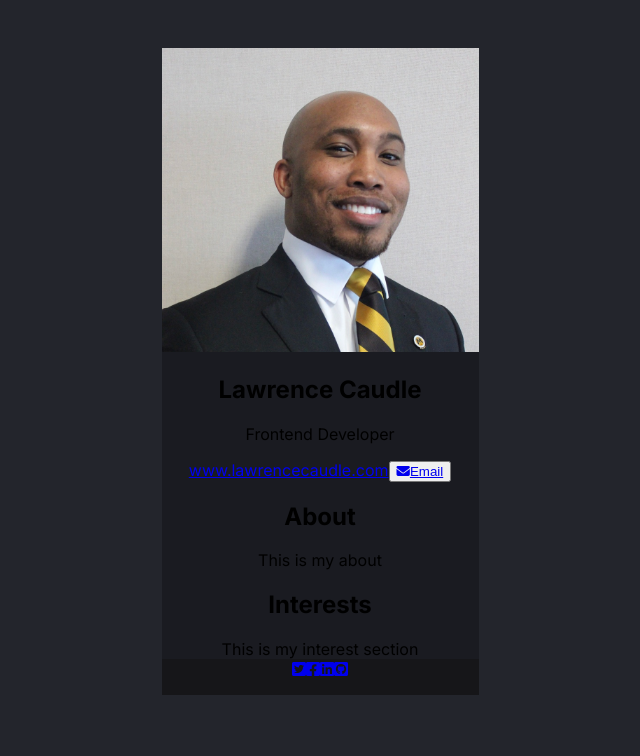
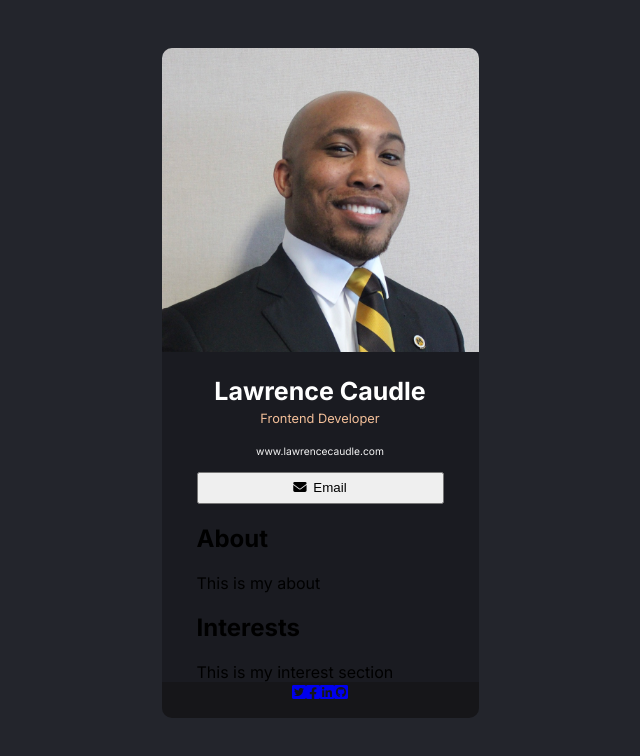
Before and after one commit to ltc870/digitalbusinesscard-react, a React (Vite) app: page / in a window 1280 px wide. Shown: the top 756 px of the page, without its empty margins (320-960 px from the left). Built offline with nearby package versions, Linux system fonts and the light colour scheme.

Commit message:
added section block around text content

```diff
--- a/src/css/App.css
+++ b/src/css/App.css
@@ -27,6 +27,8 @@ body {
 
 .hero-image {
     width: 100%;
+    border-top-right-radius: 10px;
+    border-top-left-radius: 10px;
 }
 
 .main {
@@ -37,6 +39,45 @@ body {
 .main-title {
     margin-top: 0;
     padding-top: 1em;
+    color: #ffffff;
+    font-weight: 700;
+    font-size: 1.5625rem;
+    margin-bottom: .20em;
+    padding-bottom: 0;
+}
+
+.main-subtitle {
+    color: #F3BF99;
+    margin-top: 0;
+    font-size: 12.8px;
+}
+
+.main-link {
+    text-decoration: none;
+    font-size: 10.24px;
+    color: #f5f5f5;
+}
+
+.main-button {
+    display: block;
+    margin: 1em auto 0;
+    width: 247px;
+    padding: .5em 0;
+}
+
+.main-button-text {
+    color: #000000;
+    text-decoration: none;
+}
+
+.fa-envelope {
+    margin-right: .5em;
+}
+
+.main-text-section {
+    margin: 0 auto;
+    width: 247px;
+    text-align: left;
 }
 
 .main-interests-text {
@@ -46,4 +87,6 @@ body {
 .footer {
     background-color: #161619;
     padding-bottom: 1em;
+    border-bottom-left-radius: 10px;
+    border-bottom-right-radius: 10px;
 }
```
